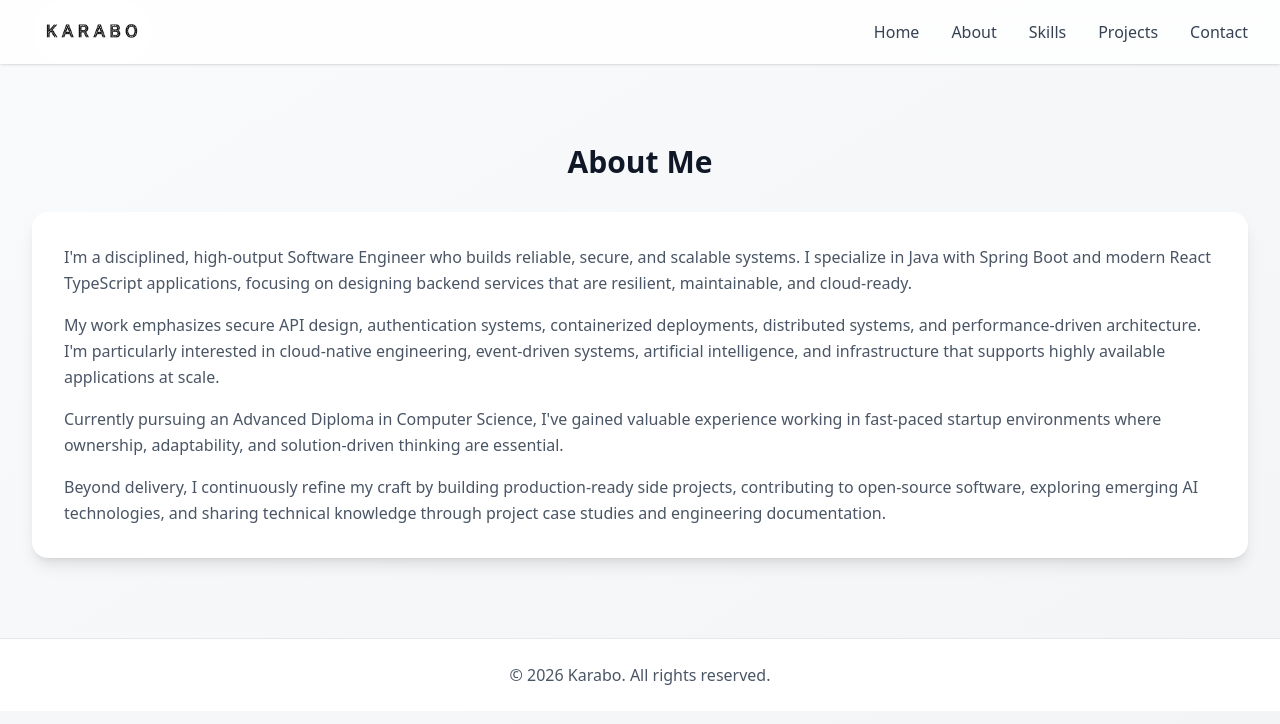
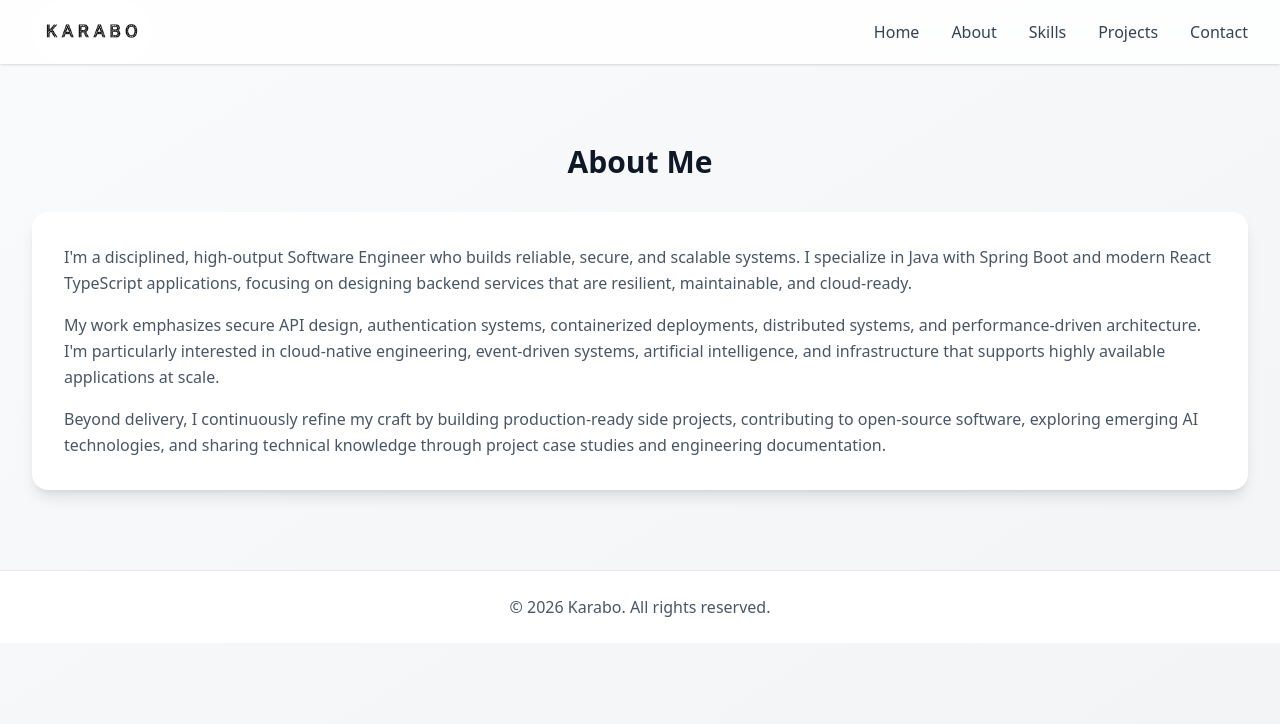
Before and after one commit to Likeabishop/Portfolio, a React (Vite) app: page /about in a window 1280 px wide. Shown: the top 724 px of the page. Built offline with nearby package versions, Linux system fonts and the light colour scheme.

Commit message:
Update AboutMe.tsx

```diff
--- a/src/pages/AboutMe.tsx
+++ b/src/pages/AboutMe.tsx
@@ -84,12 +84,6 @@ const AboutMe = () => {
               applications at scale.
             </p>
 
-            <p className="text-gray-600 dark:text-gray-400 leading-relaxed mt-4">
-              Currently pursuing an Advanced Diploma in Computer Science, I've
-              gained valuable experience working in fast-paced startup
-              environments where ownership, adaptability, and solution-driven
-              thinking are essential.
-            </p>
 
             <p className="text-gray-600 dark:text-gray-400 leading-relaxed mt-4">
               Beyond delivery, I continuously refine my craft by building
```
